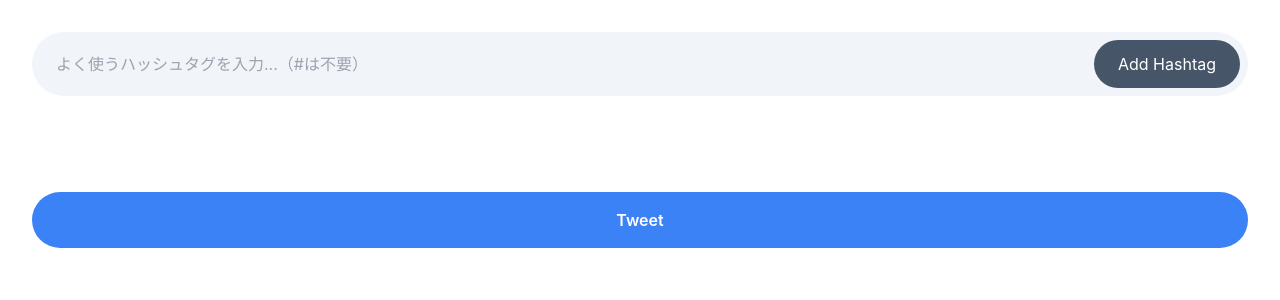
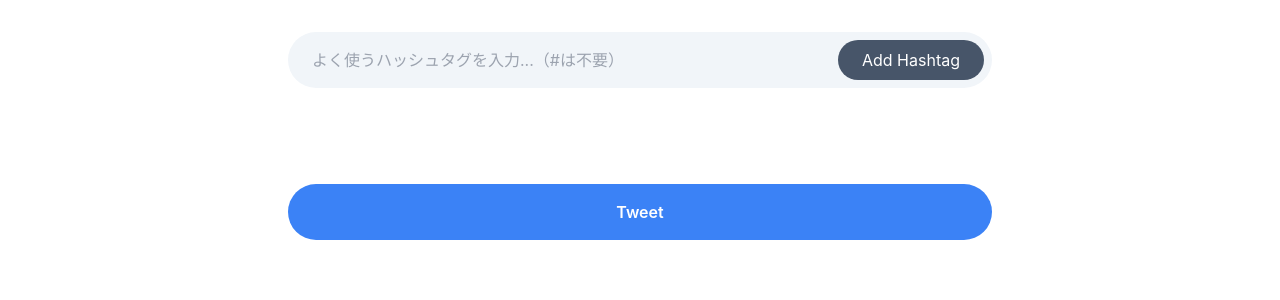
Before and after one commit to KoheyAoyama/easyhash, a Next.js app: page / in a window 1280 px wide. Shown: the top 300 px of the page. Built offline with nearby package versions, Linux system fonts and the light colour scheme.

Commit message:
feat(index.tsx): adjust layout and styles

```diff
--- a/pages/index.tsx
+++ b/pages/index.tsx
@@ -23,7 +23,7 @@ const Home: NextPage = () => {
 
 
   return (
-    <div className="">
+    <div className="h-screen">
       <Head>
         <title>Easyhash</title>
         <meta name="description" content="Tweet with hashtag really easy!" />
@@ -33,8 +33,8 @@ const Home: NextPage = () => {
         <link rel="me" href="https://twitter.com/TwitterDev"></link>
       </Head>
 
-      <main className="flex flex-col items-center justify-center p-8">
-        <div className="flex items-center w-full h-16 pl-6 p-2 mb-8 rounded-full bg-slate-100">
+      <main className="flex flex-col items-center justify-center p-8 m-auto max-w-3xl">
+        <div className="flex items-center w-full h-14 pl-6 p-2 mb-8 rounded-full bg-slate-100">
           <input
             className="grow h-full bg-transparent focus:outline-none"
             required
```
